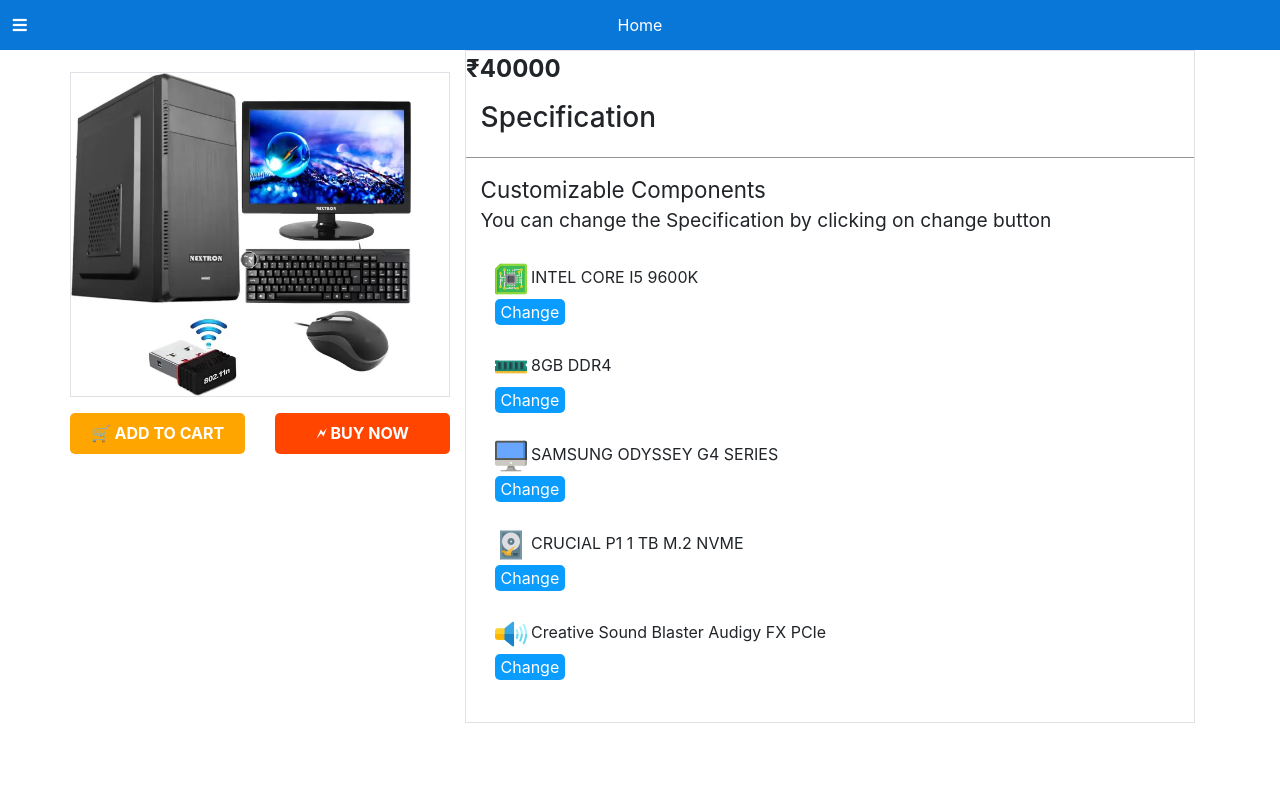
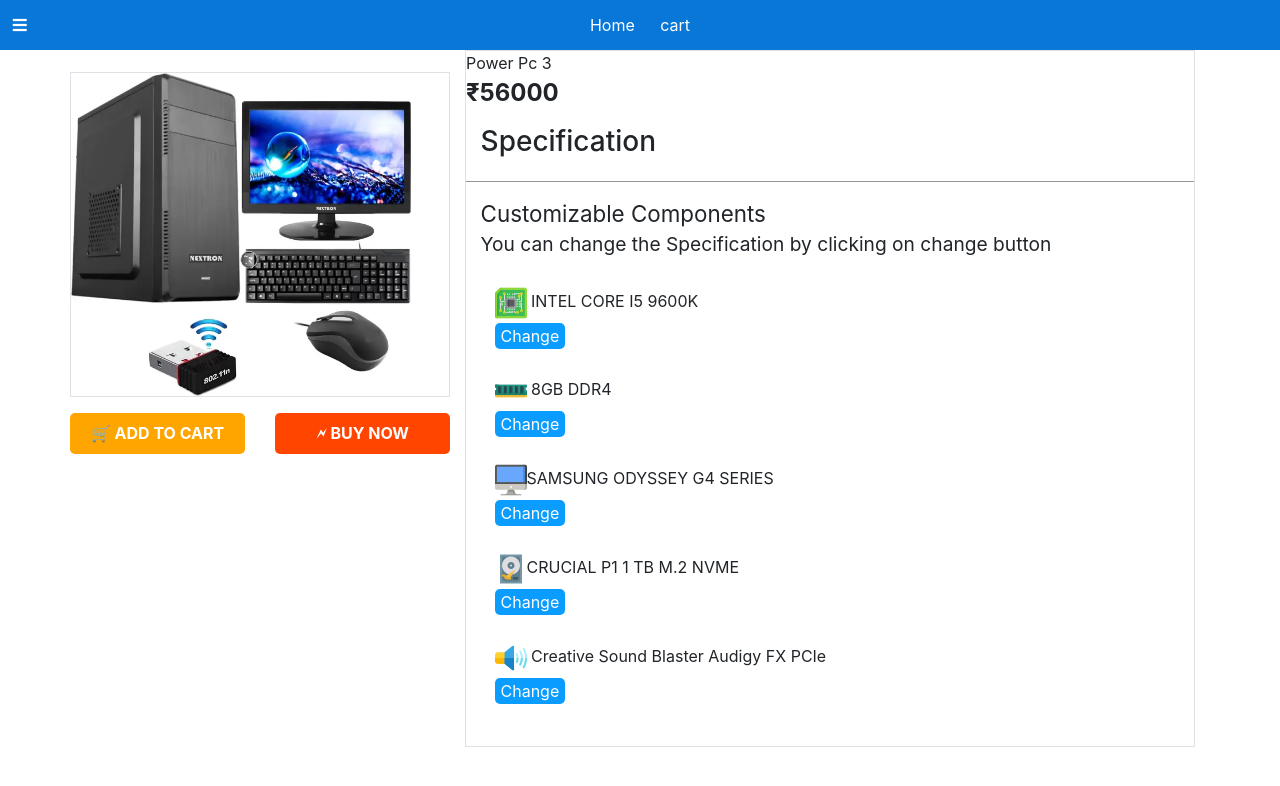
Before and after one commit to Alinahid-official/tma3, a Django app: page /part3/pc_three/ in a window 1280 px wide. Shown: the top 786 px of the page. Run offline with Django 4.2, Linux system fonts and the light colour scheme; some libraries are stand-ins or nearby versions.

Commit message:
7/31/2022

```diff
--- a/part3/templates/part3/pc3.html
+++ b/part3/templates/part3/pc3.html
@@ -21,8 +21,8 @@
         <div>
             <div class="nav-top-blue flex jc-center bg-six">
               <div class=" pad-1" id="bar"><i class="fas fa-bars color-one w-100"></i></div>
-              <a class="pad-1 color-one" href="/par1">Home</a>
-
+              <a class="pad-1 color-one" href="/part3">Home</a>
+              <a id="cart" class="pad-1 color-one" href="/part3/cart"></a>
             </div>
             <div id="side-nav" class="nav-home bg-five flex jc-center">
                 <a class="pad-4 color-one" href="/documentation">Documentation</a>
@@ -36,92 +36,92 @@
             <button id="closeBtn">close</button>
             <div class="list-container hide" id="cpuList">
                 <div >
-                    <div>INTEL CORE I7-12700 12TH GEN <input class="hide"  value="15000" type="text"></div>
-                    <button class="color-one bg-two">select</button>
+                    <div  class="text">INTEL CORE I7-12700 12TH GEN <input class="hide"  value="15000" type="text"></div>
+                    <button class="selectCpuBtn color-one bg-two">select</button>
                 </div>
                 <div >
-                    <div >AMD RYZEN 9 <input class="hide"  value="13000" type="text"></div>
-                    <button  class="color-one bg-two">select</button>
+                    <div  class="text">AMD RYZEN 9 <input class="hide"  value="13000" type="text"></div>
+                    <button  class="selectCpuBtn color-one bg-two">select</button>
                 </div>
-                <div >
-                    <div>INTEL CORE I5 9600K <input class="hide" value="10000" type="text"></div>
-                    <button class="color-one bg-two">select</button>
+                <div>
+                    <div class="text">INTEL CORE I5 9600K <input class="hide" value="10000" type="text"></div>
+                    <button class="selectCpuBtn color-one bg-two">select</button>
                 </div>
-                <div >
-                    <div>AMD RYZEN 7 <input class="hide" value="11000" type="text"></div>
-                    <button class="color-one bg-two">select</button>
+                <div  >
+                    <div class="text">AMD RYZEN 7 <input class="hide" value="11000" type="text"></div>
+                    <button class="selectCpuBtn color-one bg-two">select</button>
                 </div>
             </div>
             <div class="list-container hide" id="ramList">
                 <div >
-                    <div>16GB (2x8GB) DDR4 <input class="hide"  value="8000" type="text"></div>
-                    <button  class="color-one bg-two">select</button>
+                    <div  class="text">16GB (2x8GB) DDR4 <input class="hide"  value="8000" type="text"></div>
+                    <button  class="selectRamBtn color-one bg-two">select</button>
                 </div>
                 <div >
-                    <div >16GB (2x8GB) DDR5 <input class="hide"  value="12000" type="text"></div>
-                    <button  class="color-one bg-two">select</button>
+                    <div  class="text">16GB (2x8GB) DDR5 <input class="hide"  value="12000" type="text"></div>
+                    <button  class="selectRamBtn color-one bg-two">select</button>
                 </div>
                 <div >
-                    <div>8GB DDR4 <input class="hide" value="6000" type="text"></div>
-                    <button  class="color-one bg-two">select</button>
+                    <div class="text">8GB DDR4 <input class="hide" value="6000" type="text"></div>
+                    <button  class="selectRamBtn color-one bg-two">select</button>
                 </div>
-                <div >
-                    <div>8GB DDR5 <input class="hide" value="8000" type="text"></div>
-                    <button class="color-one bg-two">select</button>
+                <div  >
+                    <div class="text">8GB DDR5 <input class="hide" value="8000" type="text"></div>
+                    <button class="selectRamBtn color-one bg-two">select</button>
                 </div>
             </div>
             <div class="list-container hide" id="displayList">
                 <div >
-                    <div>LG 24MP400-B 24 INCH <input class="hide"  value="15000" type="text"></div>
-                    <button  class="color-one bg-two">select</button>
+                    <div class="text">LG 24MP400-B 24 INCH <input class="hide"  value="15000" type="text"></div>
+                    <button  class="selectDisplayBtn color-one bg-two">select</button>
+                </div>
+                <div  >
+                    <div class="text" >BENQ GW2480T 24 INCH FHD IPS DISPLAY <input class="hide"  value="18000" type="text"></div>
+                    <button  class="selectDisplayBtn color-one bg-two">select</button>
+                </div>
+                <div  >
+                    <div class="text">SAMSUNG ODYSSEY G4 SERIES<input class="hide" value="16000" type="text"></div>
+                    <button  class="selectDisplayBtn color-one bg-two">select</button>
                 </div>
                 <div >
-                    <div >BENQ GW2480T 24 INCH FHD IPS DISPLAY <input class="hide"  value="18000" type="text"></div>
-                    <button  class="color-one bg-two">select</button>
-                </div>
-                <div >
-                    <div>SAMSUNG ODYSSEY G4 SERIES<input class="hide" value="16000" type="text"></div>
-                    <button  class="color-one bg-two">select</button>
-                </div>
-                <div >
-                    <div>BENQ PD2705U 27 INCH <input class="hide" value="17000" type="text"></div>
-                    <button class="color-one bg-two">select</button>
+                    <div class="text">BENQ PD2705U 27 INCH <input class="hide" value="17000" type="text"></div>
+                    <button class="selectDisplayBtn color-one bg-two">select</button>
                 </div>
             </div>
             <div class="list-container hide" id="hardDiskList">
                 <div >
-                    <div>WD 500GB NVME M.2<input class="hide"  value="10000" type="text"></div>
-                    <button  class="color-one bg-two">select</button>
+                    <div class="text">WD 500GB NVME M.2<input class="hide"  value="10000" type="text"></div>
+                    <button  class=" selectHardDiskBtn color-one bg-two">select</button>
                 </div>
                 <div >
-                    <div > CORSAIR MP600 CORE 2TB M.2 NVME <input class="hide"  value="11000" type="text"></div>
-                    <button  class="color-one bg-two">select</button>
+                    <div  class="text"> CORSAIR MP600 CORE 2TB M.2 NVME <input class="hide"  value="11000" type="text"></div>
+                    <button  class="selectHardDiskBtn color-one bg-two">select</button>
                 </div>
                 <div >
-                    <div>CRUCIAL P1 1 TB M.2 NVME<input class="hide" value="12000" type="text"></div>
-                    <button  class="color-one bg-two">select</button>
+                    <div class="text">CRUCIAL P1 1 TB M.2 NVME<input class="hide" value="12000" type="text"></div>
+                    <button  class="selectHardDiskBtn color-one bg-two">select</button>
                 </div>
                 <div >
-                    <div>GIGABYTE AORUS 500GB M.2 NVME <input class="hide" value="13000" type="text"></div>
-                    <button class="color-one bg-two">select</button>
+                    <div class="text">GIGABYTE AORUS 500GB M.2 NVME <input class="hide" value="13000" type="text"></div>
+                    <button class="selectHardDiskBtn color-one bg-two">select</button>
                 </div>
             </div>
             <div class="list-container hide" id="soundList">
                 <div >
-                    <div>Creative Sound BlasterX AE-5 Plus<input class="hide"  value="10000" type="text"></div>
-                    <button  class="color-one bg-two">select</button>
+                    <div class="text">Creative Sound BlasterX AE-5 Plus<input class="hide"  value="10000" type="text"></div>
+                    <button  class="selectSoundBtn color-one bg-two">select</button>
                 </div>
                 <div >
-                    <div >HyperX Amp USB Sound Card <input class="hide"  value="11000" type="text"></div>
-                    <button  class="color-one bg-two">select</button>
+                    <div  class="text">HyperX Amp USB Sound Card <input class="hide"  value="11000" type="text"></div>
+                    <button  class="selectSoundBtn color-one bg-two">select</button>
                 </div>
                 <div >
-                    <div>Creative Sound Blaster Audigy FX PCIe<input class="hide" value="12000" type="text"></div>
-                    <button  class="color-one bg-two">select</button>
+                    <div class="text">Creative Sound Blaster Audigy FX PCIe<input class="hide" value="12000" type="text"></div>
+                    <button  class="selectSoundBtn color-one bg-two">select</button>
                 </div>
                 <div >
-                    <div>ASUS XONAR SE 5.1 Channel <input class="hide" value="13000" type="text"></div>
-                    <button class="color-one bg-two">select</button>
+                    <div class="text">ASUS XONAR SE 5.1 Channel <input class="hide" value="13000" type="text"></div>
+                    <button class="selectSoundBtn color-one bg-two">select</button>
                 </div>
             </div>
         </div>
@@ -138,6 +138,7 @@
                 </div>
                 <div class="col-8">
                     <div class="w-100 border">
+                        <div id="name">Power Pc 3</div>
                         <div class="font-150 fw-bold"><span>&#8377</span><span id="price"></span></div>
                         <div class="w-100 pad-2 border-b">
                             <h3>Specification</h3>
@@ -153,19 +154,19 @@
                                     <div ><button id="changeCpu" class="mt-1 bg-four color-one" type="button">Change</button></div>
                                 </div>
                                 <div class="pad-v-2">
-                                    <div><img src="/static/img/ram-2.png" alt="" srcset=""><input class="hide" id="ram" value="2000"/> <span id="ramText">8GB DDR4</span></div>
+                                    <div><img src="/static/img/ram-2.png" alt="" srcset=""><input class="hide" id="ram" value="6000"/> <span id="ramText">8GB DDR4</span></div>
                                     <button id="changeRam" class="mt-1 bg-four color-one">Change</button>
                                 </div>
                                 <div class="pad-v-2 ">
-                                    <div><img src="/static/img/monitor-2.png" alt="" srcset=""><input class="hide" id="monitor" value="20000"/> SAMSUNG ODYSSEY G4 SERIES</div>
+                                    <div><img src="/static/img/monitor-2.png" alt="" srcset=""><input class="hide" id="monitor" value="16000"/><span id="monitorText">SAMSUNG ODYSSEY G4 SERIES</span> </div>
                                     <button id="changeMonitor" class="mt-1 bg-four color-one">Change</button>
                                 </div>
                                 <div class="pad-v-2">
-                                    <div><img src="/static/img/hard-disk-2.png" alt="" srcset=""><input class="hide" id="hardDisk" value="5000"/> CRUCIAL P1 1 TB M.2 NVME</div>
+                                    <div><img src="/static/img/hard-disk-2.png" alt="" srcset=""><input class="hide" id="hardDisk" value="12000"/><span id="hardDiskText">CRUCIAL P1 1 TB M.2 NVME</span> </div>
                                     <button id="changeHardDisk" class="mt-1 bg-four color-one">Change</button>
                                 </div>
                                 <div class="pad-v-2 ">
-                                    <div><img src="/static/img/sound-2.png" alt="" srcset=""> <input class="hide" id="sound" value="3000"/>Creative Sound Blaster Audigy FX PCIe</div>
+                                    <div><img src="/static/img/sound-2.png" alt="" srcset=""> <input class="hide" id="sound" value="12000"/> <span id="soundText">Creative Sound Blaster Audigy FX PCIe</span> </div>
                                     <button id="changeSound" class="mt-1 bg-four color-one">Change</button>
                                 </div>
                             </div>
--- a/part3/views.py
+++ b/part3/views.py
@@ -21,11 +21,4 @@ def pcFour(req):
 
 @csrf_exempt
 def cart(req):
-    if req.method == 'POST':
-        data= req.POST.items()
-        data=dict(data)
-        req.session['carts'] =[data]
-        return JsonResponse({'status':True})
-    carts = req.session['carts']
-    print(carts)
-    return render(req,'part3/cart.html',{'carts':carts})
+    return render(req,'part3/cart.html')
--- a/static/css/style.css
+++ b/static/css/style.css
@@ -264,6 +264,9 @@ a:hover{
 .flex{
     display: flex;
 }
+.column{
+    flex-direction:column;
+}
 .jc-center{
     justify-content: center;
 }
--- a/static/js/part3.js
+++ b/static/js/part3.js
@@ -130,12 +130,37 @@ window.addEventListener('load',function(){
             'ram' : document.getElementById("ramText").innerText,
             'display' : document.getElementById("monitorText").innerText,
             'hardDisk' : document.getElementById("hardDiskText").innerText,
-            'soundText' : document.getElementById("soundText").innerText,
+            'sound' : document.getElementById("soundText").innerText,
             'price' : document.getElementById("price").innerText
         }
         cart.push(computer)
         localStorage.setItem('cart',JSON.stringify(cart))
         console.log(cart)
+        setCart()
+    })
+    document.getElementById("buyNow").addEventListener('click',function(){
+        let cart
+        if(window.localStorage.cart){
+             cart = JSON.parse(localStorage.getItem('cart'))
+
+        }
+        else{
+            cart =[]
+        }
+        var name = document.getElementById("name").innerText
+        let computer = {
+            'name' : name,
+            'cpu' : document.getElementById("cpuText").innerText,
+            'ram' : document.getElementById("ramText").innerText,
+            'display' : document.getElementById("monitorText").innerText,
+            'hardDisk' : document.getElementById("hardDiskText").innerText,
+            'sound' : document.getElementById("soundText").innerText,
+            'price' : document.getElementById("price").innerText
+        }
+        cart.push(computer)
+        localStorage.setItem('cart',JSON.stringify(cart))
+        console.log(cart)
+        location.href = '/part3/cart'
         setCart()
     })
     setCart()
```
Also changed, not shown: part3/templates/part3/cart.html (+4 -5 lines), part3/templates/part3/index.html (+6 -14 lines), part3/templates/part3/pc2.html (+48 -47 lines), part3/templates/part3/pc4.html (+48 -47 lines), static/js/cart.js (+51 -1 lines).
